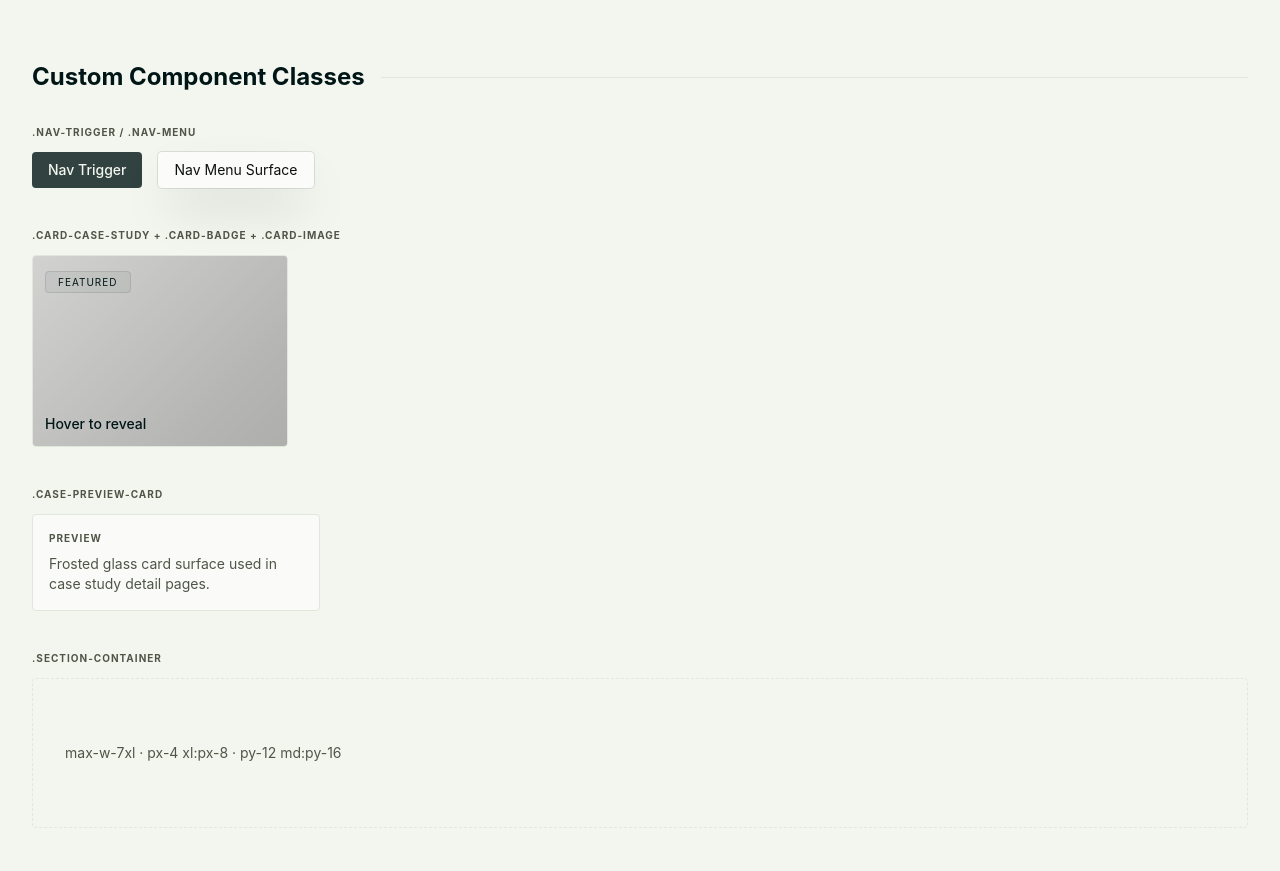
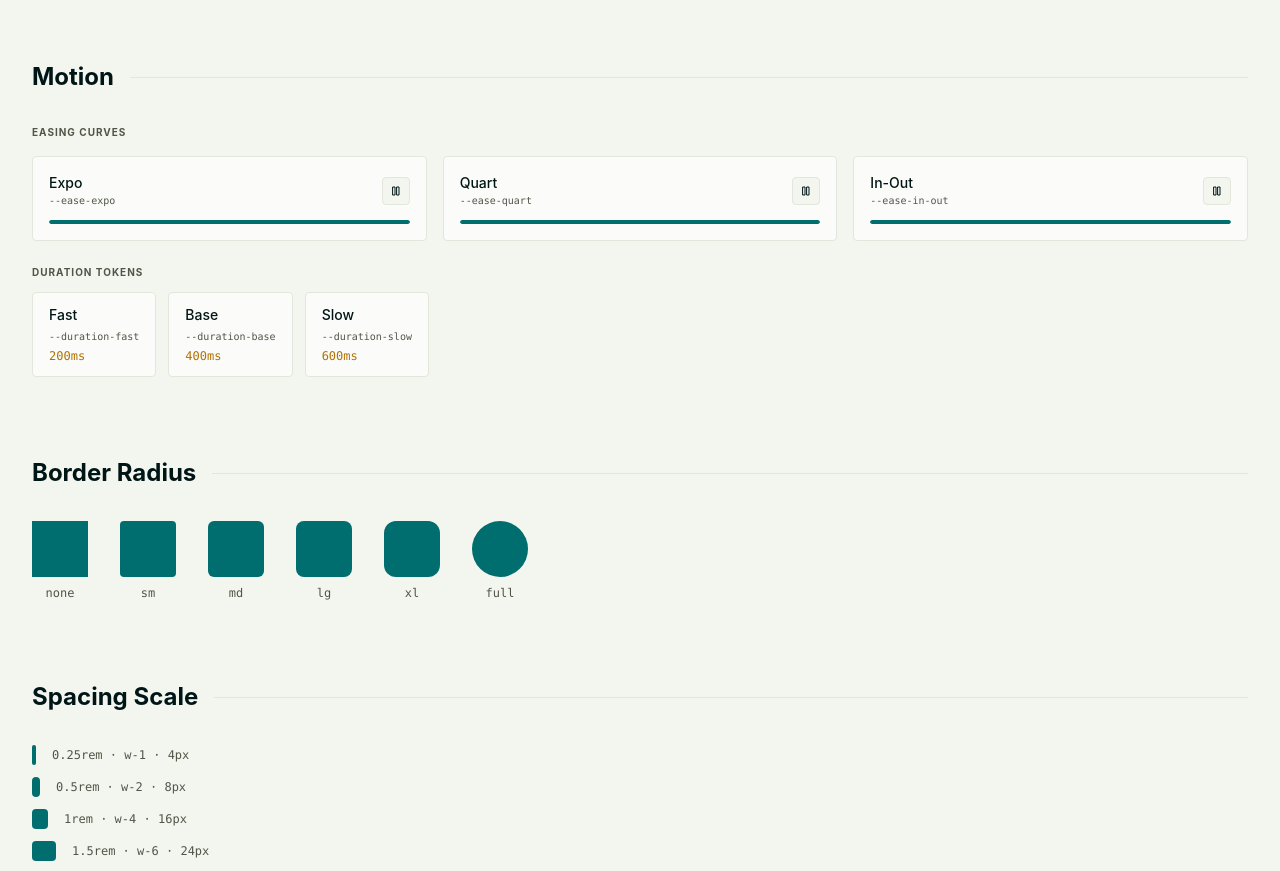
Before and after one commit to travhall/thd-portfolio, a Next.js app: page /style-guide in a window 1280 px wide. Shown: the part 2520-3391 px from the top of the page. Built offline with nearby package versions, Linux system fonts and the light colour scheme.

Commit message:
refactor: Remove custom component CSS classes and their style guide examples, applying utility-first styling where needed.

```diff
--- a/app/globals.css
+++ b/app/globals.css
@@ -143,10 +143,6 @@
     --toggle-active-text:  var(--color-brand-2-950);
   }
 
-  * {
-    @apply border-border;
-  }
-
   html,
   body {
     @apply text-foreground underline-offset-4;
@@ -246,39 +242,9 @@
     line-height: 1.1;
   }
 
-  /* --- Cards --- */
-  .card-case-study {
-    @apply relative rounded-sm overflow-hidden backdrop-blur-sm;
-    @apply bg-card border border-border;
-    transition: border-color var(--duration-base) var(--ease-expo);
-  }
-
-  .card-case-study:hover {
-    @apply border-border/60 backdrop-blur-xl;
-  }
-
-  .card-badge {
-    @apply bg-foreground/5 border border-foreground/10 text-[10px] uppercase tracking-widest py-1 px-3 rounded-sm;
-  }
-
-  .card-image {
-    @apply object-cover grayscale opacity-40;
-    transition:
-      opacity var(--duration-slow) var(--ease-expo),
-      filter var(--duration-slow) var(--ease-expo);
-  }
-
-  .group:hover .card-image {
-    @apply opacity-60 grayscale-0;
-  }
-
   /* --- Case study elements --- */
   .case-section-label {
     @apply text-[10px] font-bold uppercase tracking-widest text-muted-foreground;
-  }
-
-  .case-preview-card {
-    @apply bg-card/85 backdrop-blur-3xl rounded-sm p-4 border border-border;
   }
 }
 
--- a/app/style-guide/page.tsx
+++ b/app/style-guide/page.tsx
@@ -208,15 +208,15 @@ function useSemanticTokens() {
 }
 
 const spacingSteps = [
-  { rem: "0.25", cls: "w-1",  px: "4px"  },
-  { rem: "0.5",  cls: "w-2",  px: "8px"  },
-  { rem: "1",    cls: "w-4",  px: "16px" },
-  { rem: "1.5",  cls: "w-6",  px: "24px" },
-  { rem: "2",    cls: "w-8",  px: "32px" },
-  { rem: "3",    cls: "w-12", px: "48px" },
-  { rem: "4",    cls: "w-16", px: "64px" },
-  { rem: "5",    cls: "w-20", px: "80px" },
-  { rem: "6",    cls: "w-24", px: "96px" },
+  { rem: "0.25", cls: "w-1", px: "4px" },
+  { rem: "0.5", cls: "w-2", px: "8px" },
+  { rem: "1", cls: "w-4", px: "16px" },
+  { rem: "1.5", cls: "w-6", px: "24px" },
+  { rem: "2", cls: "w-8", px: "32px" },
+  { rem: "3", cls: "w-12", px: "48px" },
+  { rem: "4", cls: "w-16", px: "64px" },
+  { rem: "5", cls: "w-20", px: "80px" },
+  { rem: "6", cls: "w-24", px: "96px" },
 ];
 
 /* ------------------------------------------------------------------ */
@@ -332,56 +332,6 @@ export default function StyleGuide() {
         </div>
       </Section>
 
-      {/* ── Custom Component Classes ─────────────────────────────────── */}
-      <Section id="custom-components" title="Custom Component Classes">
-        <div className="space-y-10">
-
-          <ComponentExample title=".nav-trigger / .nav-menu">
-            <button className="nav-trigger px-4 py-2 rounded-sm text-sm font-medium">
-              Nav Trigger
-            </button>
-            <div className="nav-menu px-4 py-2 rounded-sm text-sm">
-              Nav Menu Surface
-            </div>
-          </ComponentExample>
-
-          <ComponentExample title=".card-case-study + .card-badge + .card-image">
-            <div className="card-case-study relative w-64 h-48 group cursor-pointer">
-              <div
-                className="card-image absolute inset-0"
-                style={{ background: "linear-gradient(135deg, var(--color-brand-1-400), var(--color-brand-1-700))" }}
-              />
-              <div className="absolute top-3 left-3">
-                <span className="card-badge">Featured</span>
-              </div>
-              <div className="absolute bottom-3 left-3 right-3">
-                <p className="text-sm font-medium text-foreground relative z-10">Hover to reveal</p>
-              </div>
-            </div>
-          </ComponentExample>
-
-          <ComponentExample title=".case-preview-card">
-            <div className="case-preview-card w-72 space-y-2">
-              <p className="case-section-label">Preview</p>
-              <p className="text-sm text-muted-foreground">
-                Frosted glass card surface used in case study detail pages.
-              </p>
-            </div>
-          </ComponentExample>
-
-          <ComponentExample title=".section-container">
-            <div className="w-full border border-dashed border-border rounded-sm">
-              <div className="section-container">
-                <p className="text-sm text-muted-foreground">
-                  max-w-7xl · px-4 xl:px-8 · py-12 md:py-16
-                </p>
-              </div>
-            </div>
-          </ComponentExample>
-
-        </div>
-      </Section>
-
       {/* ── Motion ───────────────────────────────────────────────────── */}
       <Section id="motion" title="Motion">
         <div className="space-y-6">
@@ -390,9 +340,9 @@ export default function StyleGuide() {
             <p className="case-section-label">Easing curves</p>
             <div className="grid grid-cols-1 md:grid-cols-3 gap-4">
               {[
-                { name: "--ease-expo",   label: "Expo",   easing: [0.16, 1, 0.30, 1]      as [number,number,number,number] },
-                { name: "--ease-quart",  label: "Quart",  easing: [0.04, 0.62, 0.23, 0.98] as [number,number,number,number] },
-                { name: "--ease-in-out", label: "In-Out", easing: [0.4, 0, 0.2, 1]         as [number,number,number,number] },
+                { name: "--ease-expo", label: "Expo", easing: [0.16, 1, 0.30, 1] as [number, number, number, number] },
+                { name: "--ease-quart", label: "Quart", easing: [0.04, 0.62, 0.23, 0.98] as [number, number, number, number] },
+                { name: "--ease-in-out", label: "In-Out", easing: [0.4, 0, 0.2, 1] as [number, number, number, number] },
               ].map(({ name, label, easing }) => (
                 <EasingCard key={name} name={name} label={label} easing={easing} />
               ))}
--- a/components/case-study/case-study-navigation.tsx
+++ b/components/case-study/case-study-navigation.tsx
@@ -36,7 +36,7 @@ const PreviewContent = ({ study }: PreviewProps) => {
       animate={{ opacity: 1 }}
       exit={{ opacity: 0 }}
       transition={{ duration: 0.2 }}
-      className="case-preview-card absolute bottom-16 -right-32 w-full max-w-[20rem]"
+      className="rounded-sm p-4 border border-border bg-(--page-bg)/50 backdrop-blur-xs absolute bottom-16 -right-32 w-full max-w-[20rem]"
     >
       <div className="relative aspect-video max-w-[20rem] rounded-sm overflow-hidden mb-4 z-40">
         <Image
@@ -98,7 +98,7 @@ export function CaseStudyNavigation({ prevStudy, nextStudy }: NavigationProps) {
             size="lg"
             aria-hidden="true"
             className="transition-transform duration-200 group-hover:-translate-x-1"
-            />
+          />
           View all work
         </Link>
       </Button>
```
Lines whose indentation alone changed are shown as unchanged.
